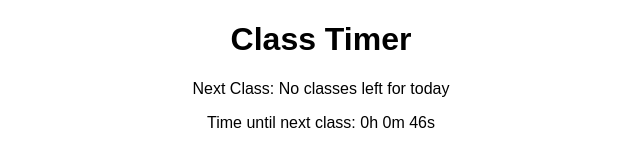
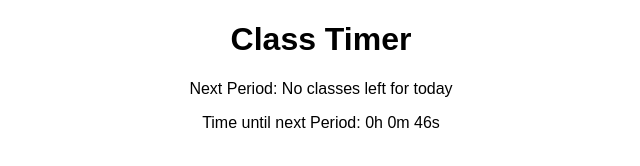
Before and after one commit to Luckythespacecat/ScheduleTimer, a plain HTML site: page index.html in a window 1280 px wide. Shown: the full height of the page, 319-959 px from the left. Drawn offline with Linux system fonts and the light colour scheme.

Commit message:
Update index.html

```diff
--- a/index.html
+++ b/index.html
@@ -53,8 +53,8 @@
         const minutes = nextClass.time % 60;
         const seconds = 60 - new Date().getSeconds();
 
-        document.getElementById("class-info").textContent = `Next Class: ${nextClass.class}`;
-        document.getElementById("countdown").textContent = `Time until next class: ${hours}h ${minutes}m ${seconds}s`;
+        document.getElementById("class-info").textContent = `Next Period: ${nextClass.class}`;
+        document.getElementById("countdown").textContent = `Time until next Period: ${hours}h ${minutes}m ${seconds}s`;
     }
 
     // Timer Display
```
